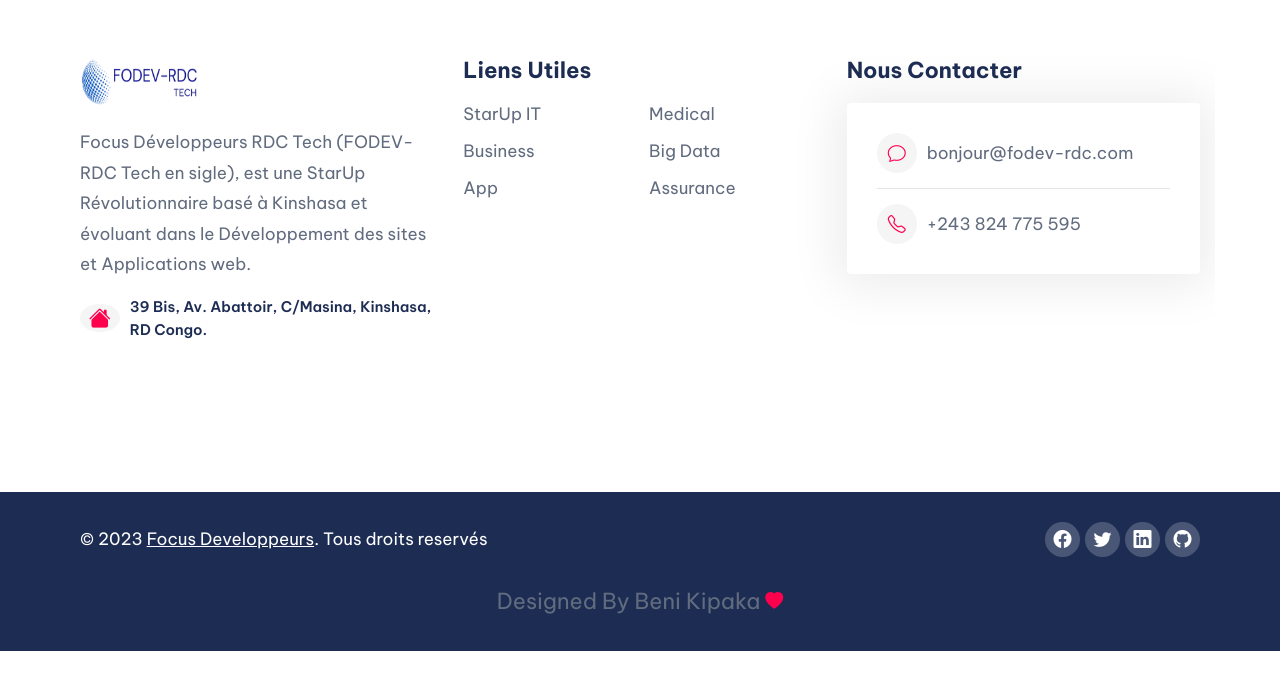
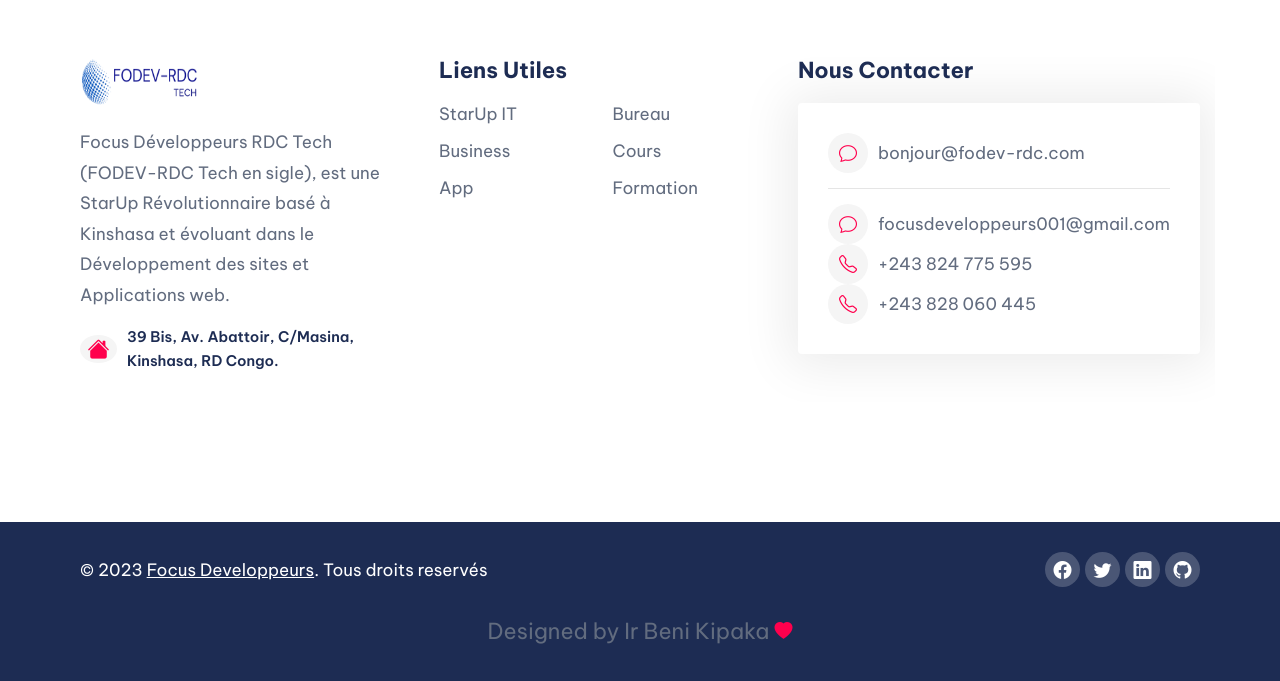
Before and after one commit to Beni-Kipaka/fodev-tech, a plain HTML site: page index.html in a window 1280 px wide. Shown: the part 4659-5340 px from the top of the page. Before the commit the page ends 5310 px from the top, so only its background shows below. Drawn offline with Linux system fonts and the light colour scheme.

Commit message:
Updated contact page

```diff
--- a/index.html
+++ b/index.html
@@ -511,15 +511,15 @@
                                 </li>
 
                                 <li>
-                                    <a href="#" class="quicklink">Medical</a>
+                                    <a href="#" class="quicklink">Bureau</a>
                                 </li>
 
                                 <li>
-                                    <a href="#" class="quicklink">Big Data</a>
+                                    <a href="#" class="quicklink">Cours</a>
                                 </li>
 
                                 <li>
-                                    <a href="#" class="quicklink">Assurance</a>
+                                    <a href="#" class="quicklink">Formation</a>
                                 </li>
                             </ul>
                         </div>
@@ -539,10 +539,26 @@
 
                                     <li class="contact-item">
                                         <div class="contact-icon">
+                                            <i class="bi bi-chat"></i>
+                                        </div>
+
+                                        <a href="mailto:focusdeveloppeurs001@gmail.com" class="contact-link">focusdeveloppeurs001@gmail.com</a>
+                                    </li>
+
+                                    <li class="contact-item">
+                                        <div class="contact-icon">
                                             <i class="bi bi-telephone"></i>
                                         </div>
 
                                         <a href="tel:+243824775595" class="contact-link">+243 824 775 595</a>
+                                    </li>
+
+                                    <li class="contact-item">
+                                        <div class="contact-icon">
+                                            <i class="bi bi-telephone"></i>
+                                        </div>
+
+                                        <a href="tel:+243828060445" class="contact-link">+243 828 060 445</a>
                                     </li>
 
                                 </ul>
@@ -596,11 +612,11 @@
 
                 <div class="design">
                     <div>
-                        <span>Designed By <span></span>
+                        <span>Designed by <span></span>
                     </div>
 
                     <div>
-                        <a href="https://beni-kipaka.github.io/benikipaka">Beni Kipaka</a>
+                        <a href="https://beni-kipaka.github.io/benikipaka">Ir Beni Kipaka</a>
                     </div>
 
                     <div>
```
Also changed, not shown: contact.html (+20 -0 lines).
